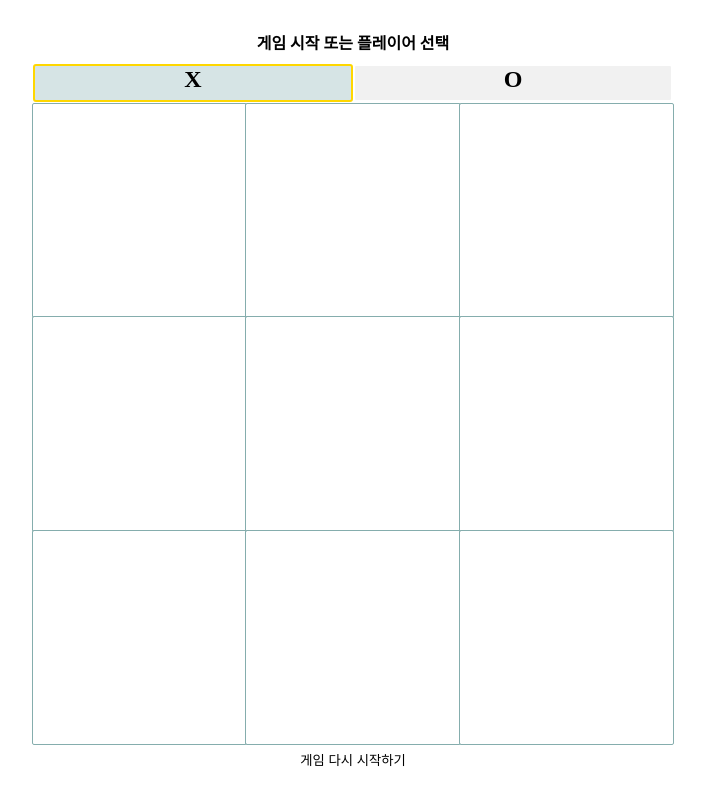
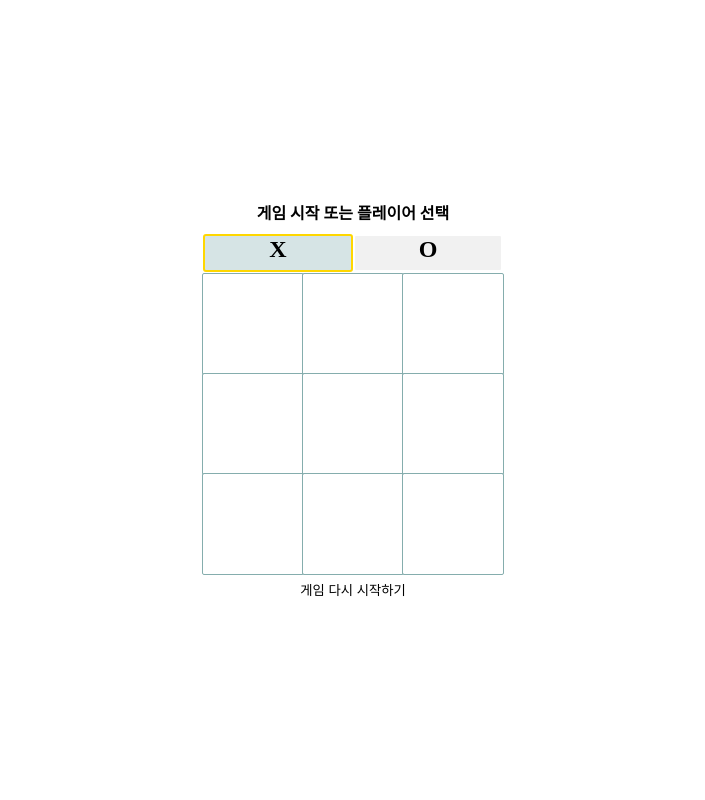
Before and after one commit to Simtudy-Frontend/react-tic-tac-toe, a React app in the folder ayoung/: page / in a window 1280 px wide. Shown: the whole page, without its empty margins (287-992 px from the left). Built offline with nearby package versions, Linux system fonts and the light colour scheme.

Commit message:
판 사이즈 조정

```diff
--- a/ayoung/src/App.jsx
+++ b/ayoung/src/App.jsx
@@ -98,6 +98,7 @@ const Container = styled.div`
 const RestartButton = styled.button`
   margin-top: 5px;
   width: 50%;
+  max-width: 300px;
   background: none;
   border: none;
   cursor: pointer;
--- a/ayoung/src/components/Board.jsx
+++ b/ayoung/src/components/Board.jsx
@@ -25,4 +25,5 @@ const BoardContainer = styled.div`
   grid-template-columns: repeat(3, 1fr); /* 3등분 */
   grid-template-rows: repeat(3, 1fr); /* 3등분 */
   gap: 0; /* 셀 간의 간격 */
+  max-width: 300px;
 `;
--- a/ayoung/src/components/SelectPlayer.jsx
+++ b/ayoung/src/components/SelectPlayer.jsx
@@ -2,7 +2,7 @@ import styled from "styled-components";
 
 const SelectPlayer = ({ player, onPlayerSelect, turnMark }) => {
   return (
-    <Container>
+    <SelectContainer>
       <PlayerButton
         onClick={() => onPlayerSelect("X")}
         $isSelected={player === "X"}
@@ -17,14 +17,15 @@ const SelectPlayer = ({ player, onPlayerSelect, turnMark }) => {
       >
         O
       </PlayerButton>
-    </Container>
+    </SelectContainer>
   );
 };
 
 export default SelectPlayer;
 
-const Container = styled.div`
+const SelectContainer = styled.div`
   width: 50%;
+  max-width: 300px;
   height: 5vh;
   display: flex;
   justify-content: space-between;
```
